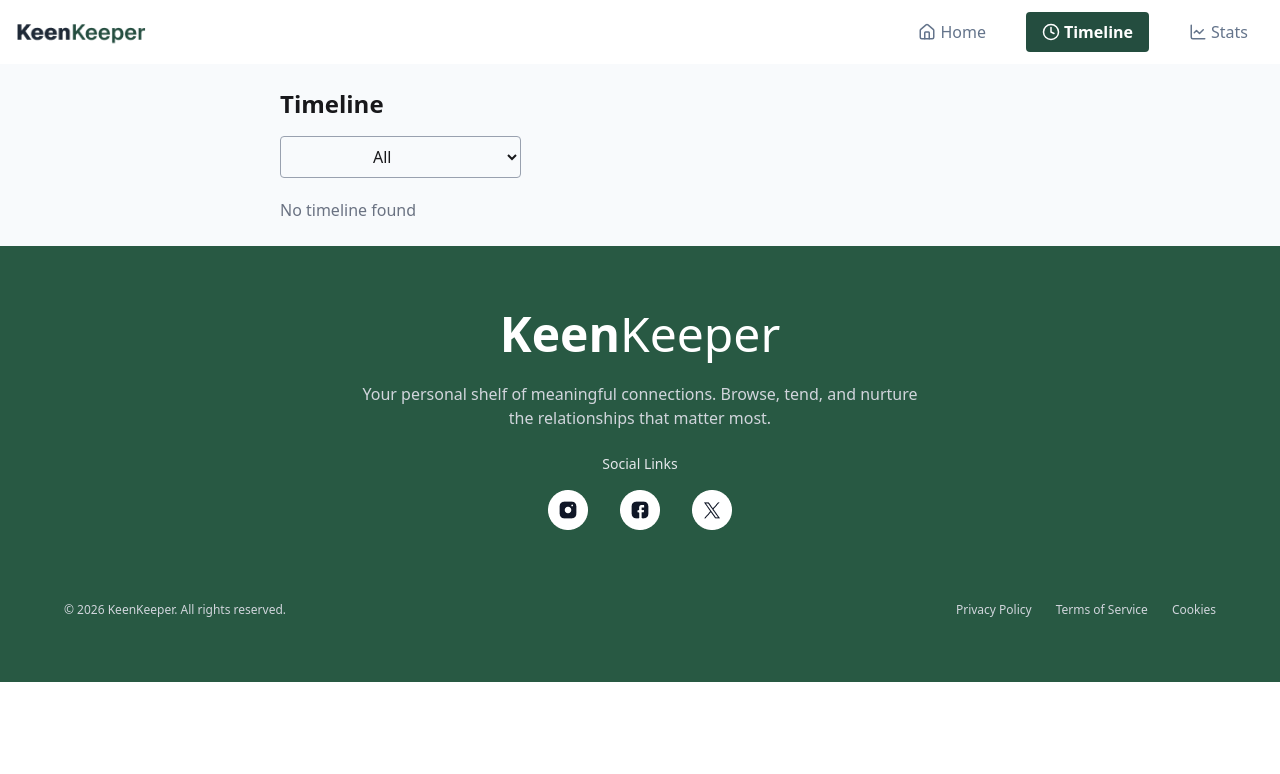
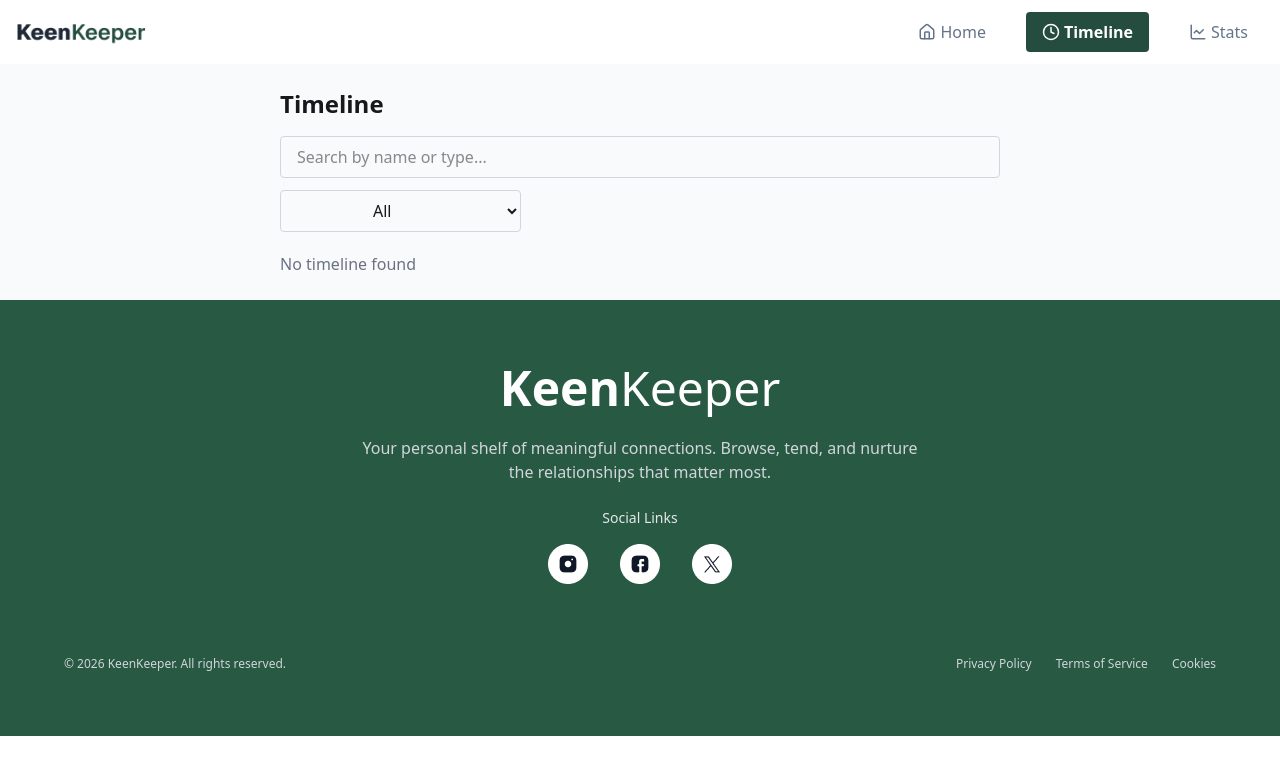
Before and after one commit to mdabgal/friend-tracker-next, a Next.js app: page /timeline in a window 1280 px wide. Shown: the top 774 px of the page. Built offline with nearby package versions, Linux system fonts and the light colour scheme.

Commit message:
timeline add search function

```diff
--- a/src/app/stats/page.jsx
+++ b/src/app/stats/page.jsx
@@ -49,14 +49,18 @@ export default function StatsPage() {
   Friendship Analytics
         </h1>
 
-        <div className="flex justify-center shadow-2xl w-full p-5 bg-white rounded-lg">
+        <div className=" shadow-2xl w-full p-5 bg-white rounded-lg">
+          <h2 className="text-[20px] text-[#244D3F] font-medium">
+            By Interaction Type
+          </h2>
+          <div className="flex justify-center">
 
     <ResponsiveContainer width="100%" height={600}>
             <PieChart>
               <Pie
                 data={data}
-              innerRadius={100}
-            outerRadius={150}
+              innerRadius={120}
+            outerRadius={180}
                 paddingAngle={5}
             cornerRadius={10}
                 dataKey="value"
@@ -71,6 +75,7 @@ export default function StatsPage() {
               <Legend />
             </PieChart>
           </ResponsiveContainer>
+          </div>
         </div>
       </div>
     </div>
--- a/src/app/timeline/page.jsx
+++ b/src/app/timeline/page.jsx
@@ -7,16 +7,22 @@ import { PhoneCall, MessageSquareMore, Video } from "lucide-react";
 export default function TimelinePage() {
   const [timeline, setTimeline] = useState([]);
   const [filter, setFilter] = useState("All");
+  const [search, setSearch] = useState("");
 
   useEffect(() => {
     const data = JSON.parse(localStorage.getItem("timeline")) || [];
     setTimeline(data);
   }, []);
 
-  const filteredData =
-    filter === "All"
-      ? timeline
-      : timeline.filter((item) => item.type === filter);
+  const filteredData = timeline.filter((item) => {
+  const matchFilter = filter === "All" || item.type === filter;
+
+  const matchSearch =
+    item.title.toLowerCase().includes(search.toLowerCase()) ||
+    item.type.toLowerCase().includes(search.toLowerCase());
+
+  return matchFilter && matchSearch;
+});
 
   const getIcon = (type) => {
     if (type === "Call") return <PhoneCall size={18} />;
@@ -32,8 +38,16 @@ export default function TimelinePage() {
       <h1 className="text-2xl font-bold mb-4">Timeline</h1>
 
 
+<input
+  type="text"
+  placeholder="Search by name or type..."
+  value={search}
+  onChange={(e) => setSearch(e.target.value)}
+  className="border border-gray-300 px-4 py-2 rounded mb-3 w-full"
+/>
+
       <select
-        className="border  border-gray-400 px-22 py-2 rounded mb-5 "
+        className="border  border-gray-300 px-22 py-2 rounded mb-5 "
         value={filter}
         onChange={(e) => setFilter(e.target.value)}
       >
--- a/src/components/QuickActions.jsx
+++ b/src/components/QuickActions.jsx
@@ -47,7 +47,8 @@ export default function QuickActions({ friend }) {
 
       <button
         onClick={() => handleAction("Video")}
-        className="border flex justify-center items-center gap-2 p-3 rounded hover:bg-gray-100"
+
+     className="border flex justify-center items-center gap-2 p-3 rounded hover:bg-gray-100"
       >
         <Video size={18} /> Video
       </button>
```
Also changed, not shown: src/app/not-found.jsx (line endings or trailing spaces).
